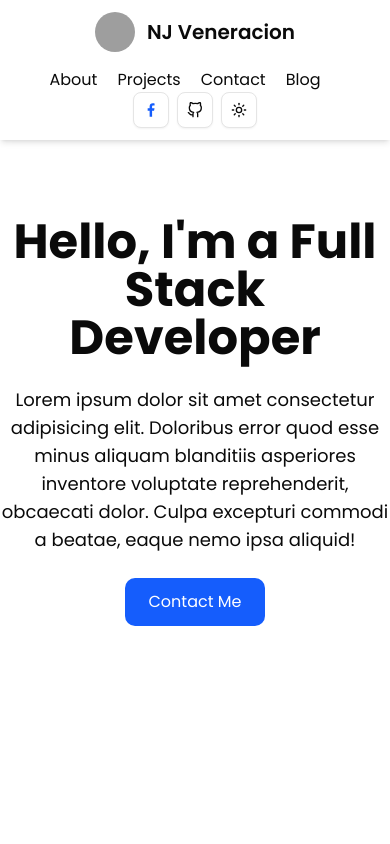
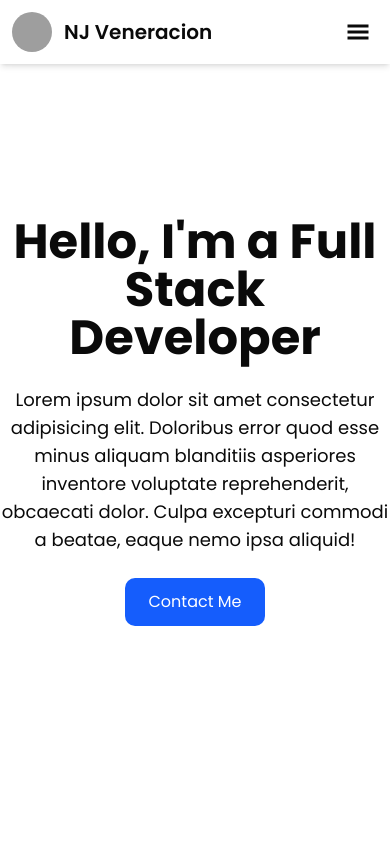
Before and after one commit to njveneracion/web-portfolio-nextjs, a Next.js app: page / in a window 390 px wide. Shown: the top 844 px of the page. Built offline with nearby package versions, Linux system fonts and the light colour scheme; grey boxes are pictures that could not be loaded.

Commit message:
added hamburger icon if mobile view

```diff
--- a/src/app/page.tsx
+++ b/src/app/page.tsx
@@ -1,44 +1,155 @@
+"use client";
+
+import React, { useState } from 'react';
+import clsx from 'clsx';
 import { Hero, About } from '../components/landing-page';
 import { ModeToggle } from '../components/ui/toggle-theme';
 import { GithubButton } from '../components/ui/github-button';
 import { FacebookButton } from '@/components/ui/facebook-button';
+import { GiHamburgerMenu } from "react-icons/gi";
+import { IoClose } from "react-icons/io5";
+
+//styles
+//--------------------------------------------------------------------//
+
+const headerStyles = clsx(
+  "body-font",
+  "fixed",
+  "top-0",
+  "w-full",
+  "shadow-md",
+  "bg-background",
+  "z-50"
+);
+
+const headerContainerStyles = clsx(
+  "container",
+  "mx-auto",
+  "flex",
+  "flex-wrap",
+  "p-3",
+  "items-center",
+  "justify-between"
+);
+
+const desktopNavStyles = clsx(
+  "hidden",
+  "md:flex",
+  "md:ml-4",
+  "md:py-1",
+  "md:pl-4",
+  "md:border-l",
+  "md:border-gray-400",
+  "flex-wrap",
+  "items-center",
+  "text-base",
+  "flex-1"
+);
+
+const mobileMenuStyles = clsx(
+  "md:hidden",
+  "fixed",
+  "top-16",
+  "left-0",
+  "w-full",
+  "h-[calc(100vh-4rem)]",
+  "bg-background",
+  "z-40",
+  "flex",
+  "flex-col",
+  "items-center",
+  "pt-10",
+  "space-y-6"
+);
+
+//--------------------------------------------------------------------//
+
+
 
 
 export function Header() {
+  const [isMenuOpen, setIsMenuOpen] = useState(false);
+
   return (
-    <header className="body-font fixed w-full shadow-md bg-background z-50">
-      <div className="container mx-auto flex flex-wrap p-3 flex-col md:flex-row items-center">
-        <a className="flex title-font font-medium items-center mb-4 md:mb-0">
+    <>
+      <header className={headerStyles}>
+        <div className={headerContainerStyles}>
+          {/* Logo */}
+          <a className="flex title-font font-medium items-center">
             <img
               src="https://tr.rbxcdn.com/180DAY-c61af60472ca1c4a27e7d9f819cce3de/420/420/FaceAccessory/Webp/noFilter"
-            alt=""
+              alt="logo"
               className="w-10 h-10 rounded-full"
             />
             <span className="ml-3 text-xl font-semibold">NJ Veneracion</span>
           </a>
-        <nav className="md:mr-auto md:ml-4 md:py-1 md:pl-4 md:border-l md:border-gray-400	flex flex-wrap items-center text-base justify-center">
+
+          {/* Desktop Navigation */}
+          <nav className={desktopNavStyles}>
+            <a href="#about" className="mr-5 cursor-pointer">About</a>
+            <a href="#projects" className="mr-5 cursor-pointer">Projects</a>
+            <a href="#contact" className="mr-5 cursor-pointer">Contact</a>
+            <a href="#blog" className="mr-5 cursor-pointer">Blog</a>
+          </nav>
+
+          {/* Right Side Buttons - Desktop */}
+          <div className="hidden md:flex items-center gap-2">
+            <FacebookButton />
+            <GithubButton />
+            <ModeToggle />
+          </div>
+
+          {/* Mobile Hamburger Button */}
+          <button
+            className="md:hidden p-2 rounded-md"
+            onClick={() => setIsMenuOpen(!isMenuOpen)}
+          >
+            {isMenuOpen ? <IoClose size={28} /> : <GiHamburgerMenu size={24} />}
+          </button>
+        </div>
+      </header>
+
+      {/* Mobile Menu Overlay */}
+      {isMenuOpen && (
+        <div className={mobileMenuStyles}>
           <a
             href="#about"
-          className="mr-5  cursor-pointer">About</a>
+            className="text-lg"
+            onClick={() => setIsMenuOpen(false)}
+          >
+            About
+          </a>
           <a
             href="#projects"
-          className="mr-5  cursor-pointer">Projects</a>
+            className="text-lg"
+            onClick={() => setIsMenuOpen(false)}
+          >
+            Projects
+          </a>
           <a
             href="#contact"
-          className="mr-5  cursor-pointer">Contact</a>
+            className="text-lg"
+            onClick={() => setIsMenuOpen(false)}
+          >
+            Contact
+          </a>
           <a
             href="#blog"
-          className="mr-5  cursor-pointer">Blog</a>
-        </nav>
+            className="text-lg"
+            onClick={() => setIsMenuOpen(false)}
+          >
+            Blog
+          </a>
 
-        {/* Right Side Buttons */}
-        <div className="flex items-center gap-2">
+          {/* Mobile Buttons */}
+          <div className="flex items-center gap-4 pt-6">
             <FacebookButton />
             <GithubButton />
             <ModeToggle />
           </div>
         </div>
-    </header>
+      )}
+    </>
   )
 }
 
--- a/src/components/landing-page/Hero.tsx
+++ b/src/components/landing-page/Hero.tsx
@@ -33,28 +33,6 @@
 
 //--------------------------------------------------------------------//
 
-export function Header() {
-  return (
-    <header className="text-gray-600 body-font fixed w-full shadow-md z-10">
-      <div className="container mx-auto flex flex-wrap p-3 flex-col md:flex-row items-center">
-        <a className="flex title-font font-medium items-center mb-4 md:mb-0">
-          <svg xmlns="http://www.w3.org/2000/svg" fill="none" stroke="currentColor" strokeLinecap="round" strokeLinejoin="round" strokeWidth="2" className="w-10 h-10 text-white p-2 bg-indigo-500 rounded-full" viewBox="0 0 24 24">
-            <path d="M12 2L2 7l10 5 10-5-10-5zM2 17l10 5 10-5M2 12l10 5 10-5"></path>
-          </svg>
-          <span className="ml-3 text-xl font-semibold">NJ Veneracion</span>
-        </a>
-        <nav className="md:mr-auto md:ml-4 md:py-1 md:pl-4 md:border-l md:border-gray-400	flex flex-wrap items-center text-base justify-center">
-          <a className="mr-5 hover:text-gray-900">First Link</a>
-          <a className="mr-5 hover:text-gray-900">Second Link</a>
-          <a className="mr-5 hover:text-gray-900">Third Link</a>
-          <a className="mr-5 hover:text-gray-900">Fourth Link</a>
-        </nav>
-
-      </div>
-    </header>
-  )
-}
-
 export default function Hero() {
   return (
     <section className={sectionStyles}>
--- a/src/components/theme-provider.tsx
+++ b/src/components/theme-provider.tsx
@@ -7,5 +7,9 @@
   children,
   ...props
 }: React.ComponentProps<typeof NextThemesProvider>) {
-  return <NextThemesProvider {...props}>{children}</NextThemesProvider>
+  return (
+    <NextThemesProvider {...props}>
+      {children}
+    </NextThemesProvider>
+  )
 }
```
Also changed, not shown: src/components/ui/facebook-button.tsx (+11 -3 lines), src/components/ui/github-button.tsx (+10 -2 lines). Lines whose indentation alone changed are shown as unchanged.
